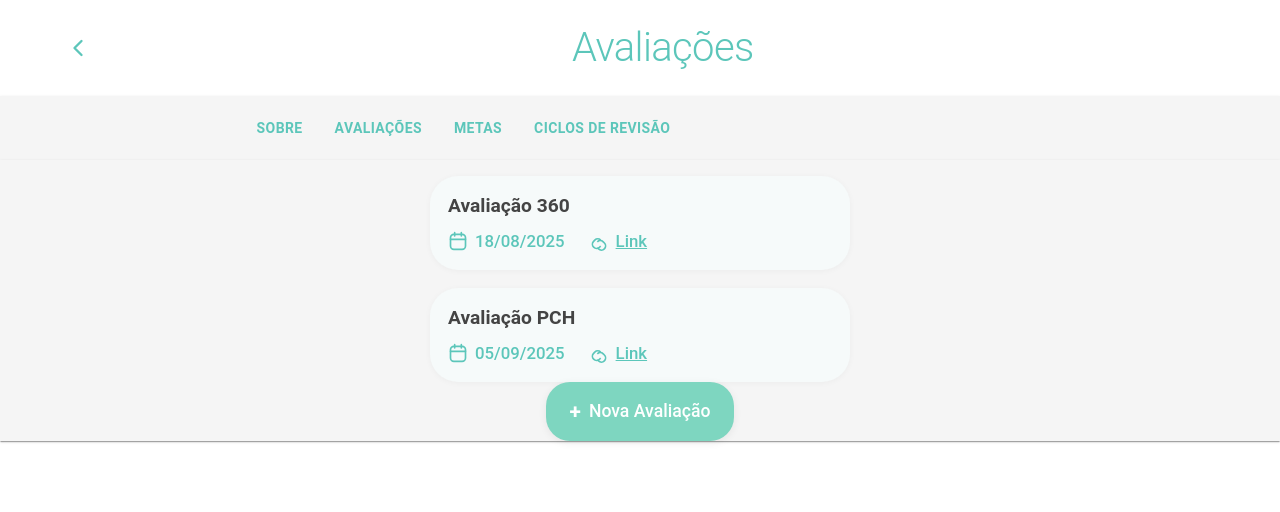
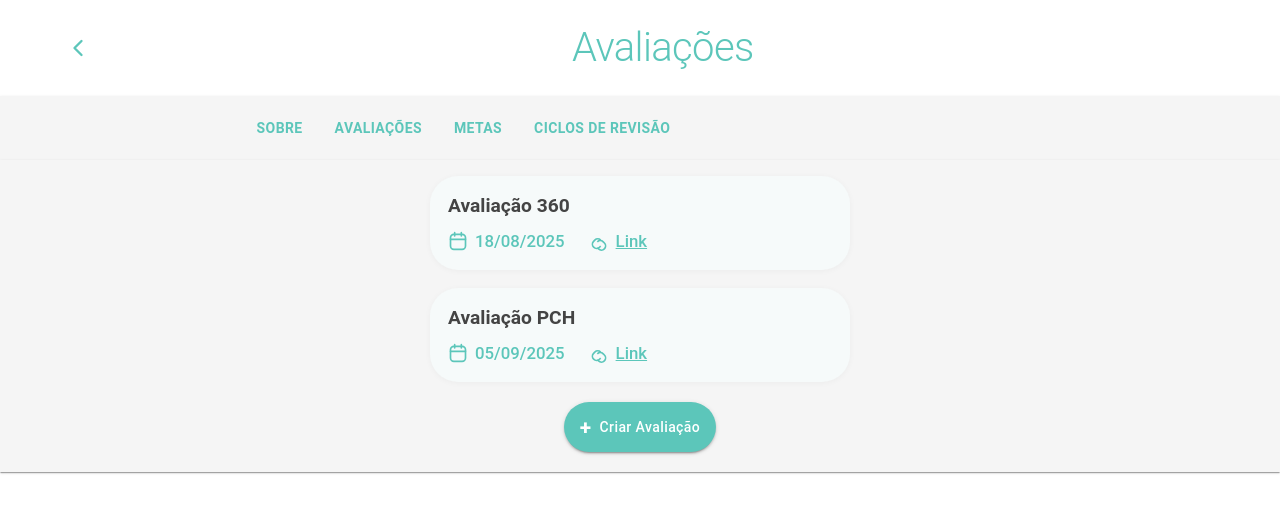
Before and after one commit to HenriqueX24/PSW, a React (Vite) app in the folder FeedUP-2.0/: page /avaliacao/1 in a window 1280 px wide. Shown: the top 512 px of the page. Built offline with nearby package versions, Linux system fonts and the light colour scheme; data requests are answered from the project's data file.

Commit message:
add ButtonCreate

```diff
--- a/FeedUP-2.0/src/pages/Avaliacao/Avaliacao.jsx
+++ b/FeedUP-2.0/src/pages/Avaliacao/Avaliacao.jsx
@@ -16,6 +16,7 @@ import HomeIcon from "@mui/icons-material/Home";
 import AccountCircleIcon from "@mui/icons-material/AccountCircle";
 import ListaCardAvaliacao from "../../Components/ListaCardAvaliacao.jsx";
 import Title from "../../Components/Title.jsx";
+import ButtonCreate from "../../Components/ButtonCreate.jsx";
 
 const NavLinks = () => (
   <Box
@@ -183,9 +184,7 @@ function Avaliacao() {
           {/* LISTA */}
           <AppBar position="static" color="default" elevation={1}>
             <ListaCardAvaliacao />
-            <Link className="add-avaliacao-btn" to="/criar-avaliacao">
-              <span className="plus-icon">+</span> Nova Avaliação
-            </Link>
+            <ButtonCreate nameButton={"Criar Avaliação"} onClick={() => navigate("/criar-avaliacao")}/>
           </AppBar>
           {/* FIM LISTA */}
         </div>
--- a/FeedUP-2.0/src/pages/CicloRevisao/CicloRevisao.jsx
+++ b/FeedUP-2.0/src/pages/CicloRevisao/CicloRevisao.jsx
@@ -94,7 +94,7 @@ export default function CicloRevisao() {
           onClick={() => navigate("/criar-ciclo")}
         />
       )}
-
+      <ButtonCreate nameButton={"Criar Ciclo"} onClick={() => navigate("/criar-ciclo")}/>
       </main>
 
       <NavBar />
--- a/FeedUP-2.0/src/pages/Metas/Metas.jsx
+++ b/FeedUP-2.0/src/pages/Metas/Metas.jsx
@@ -8,6 +8,7 @@ import { Typography, Grid, Box, Container } from "@mui/material";
 import { useSelector, useDispatch } from "react-redux";
 import { fetchMetas, selectAllMetas } from "../../features/user/metaSlice.js";
 import Title from "../../Components/Title.jsx";
+import ButtonCreate from "../../Components/ButtonCreate.jsx";
 
 export default function Metas() {
   const navigate = useNavigate();
@@ -104,7 +105,7 @@ export default function Metas() {
           </button>
         )}
       </main>
-
+        <ButtonCreate nameButton={"Criar Meta"} onClick={() => navigate("/criar-meta")}/>
       {/* Bottom nav */}
       <NavBar />
       </Box>
```
